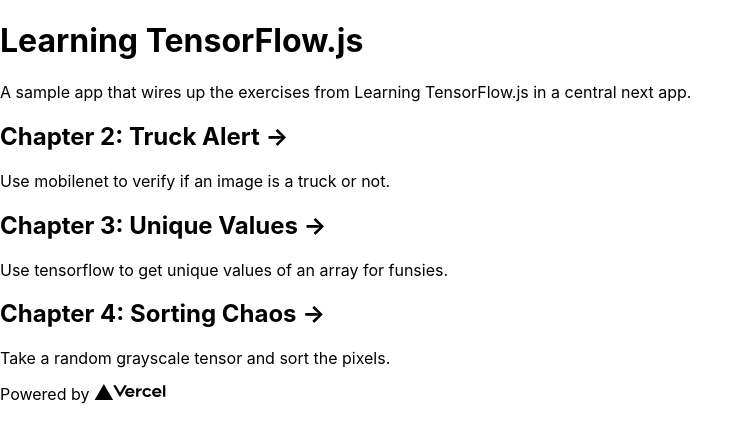
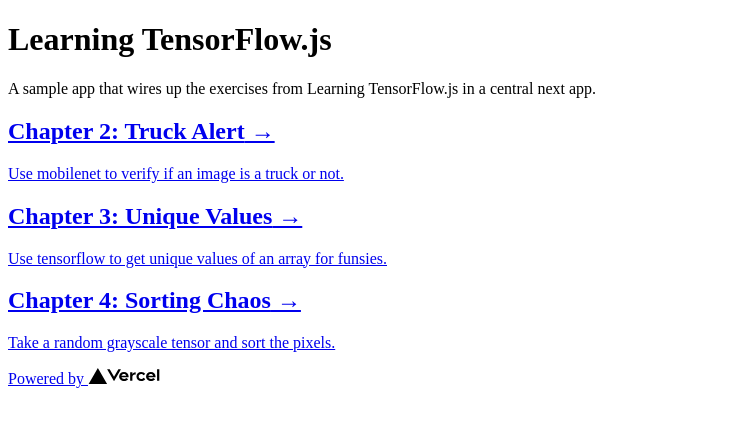
Before and after one commit to squidpunch/tensorflow-js-learning, a Next.js app: page / in a window 1280 px wide. Shown: the top 442 px of the page, without its empty margins (0-753 px from the left). Built offline with nearby package versions, Linux system fonts and the light colour scheme.

Commit message:
Use only tailwind

```diff
--- a/pages/_app.tsx
+++ b/pages/_app.tsx
@@ -1,4 +1,3 @@
-import '../styles/globals.css';
 import 'tailwindcss/tailwind.css';
 import type { AppProps } from 'next/app';
 
--- a/styles/globals.css
+++ /dev/null
@@ -1,16 +0,0 @@
-html,
-body {
-  padding: 0;
-  margin: 0;
-  font-family: -apple-system, BlinkMacSystemFont, Segoe UI, Roboto, Oxygen,
-    Ubuntu, Cantarell, Fira Sans, Droid Sans, Helvetica Neue, sans-serif;
-}
-
-a {
-  color: inherit;
-  text-decoration: none;
-}
-
-* {
-  box-sizing: border-box;
-}
```
